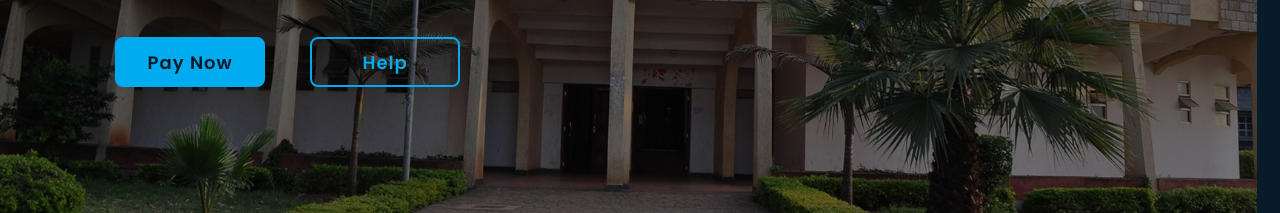
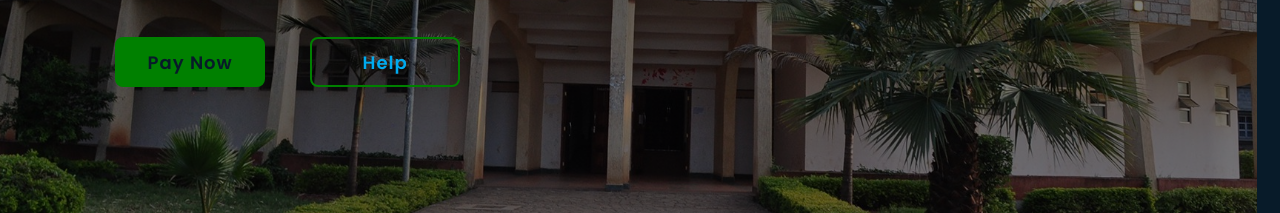
Before and after one commit to dennis3633/a, a plain HTML site: page index.html in a window 1280 px wide. Shown: the part 495-708 px from the top of the page. Drawn offline with nearby package versions, Linux system fonts and the light colour scheme.

Commit message:
Update main.css

```diff
--- a/main.css
+++ b/main.css
@@ -179,8 +179,8 @@ section {
     align-items: center;
     width: 15rem;
     height: 100%;
-    background: var(--main-color);
-    border: .2rem solid var(--main-color);
+    background: green;
+    border: .2rem solid green;
     border-radius: .8rem;
     font-size: 1.8rem;
     font-weight: 600;
```
